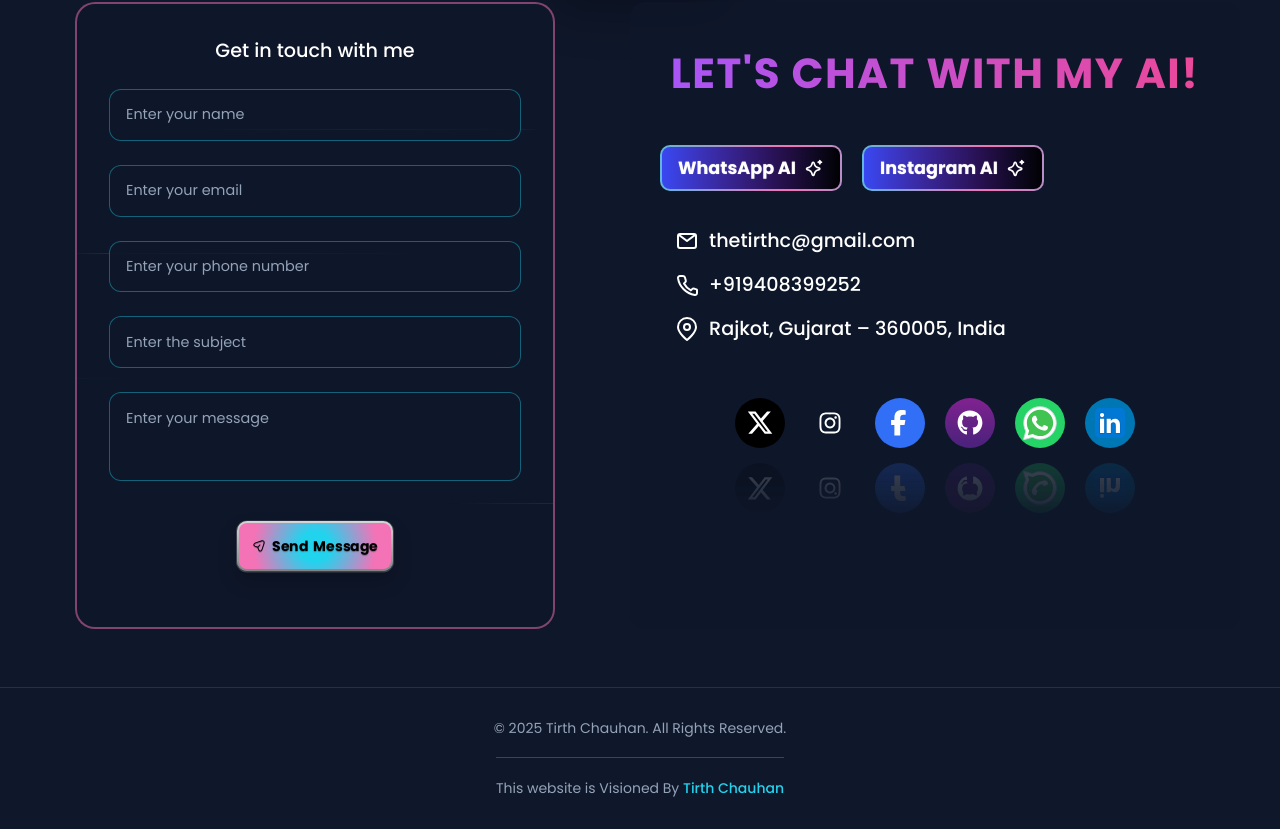
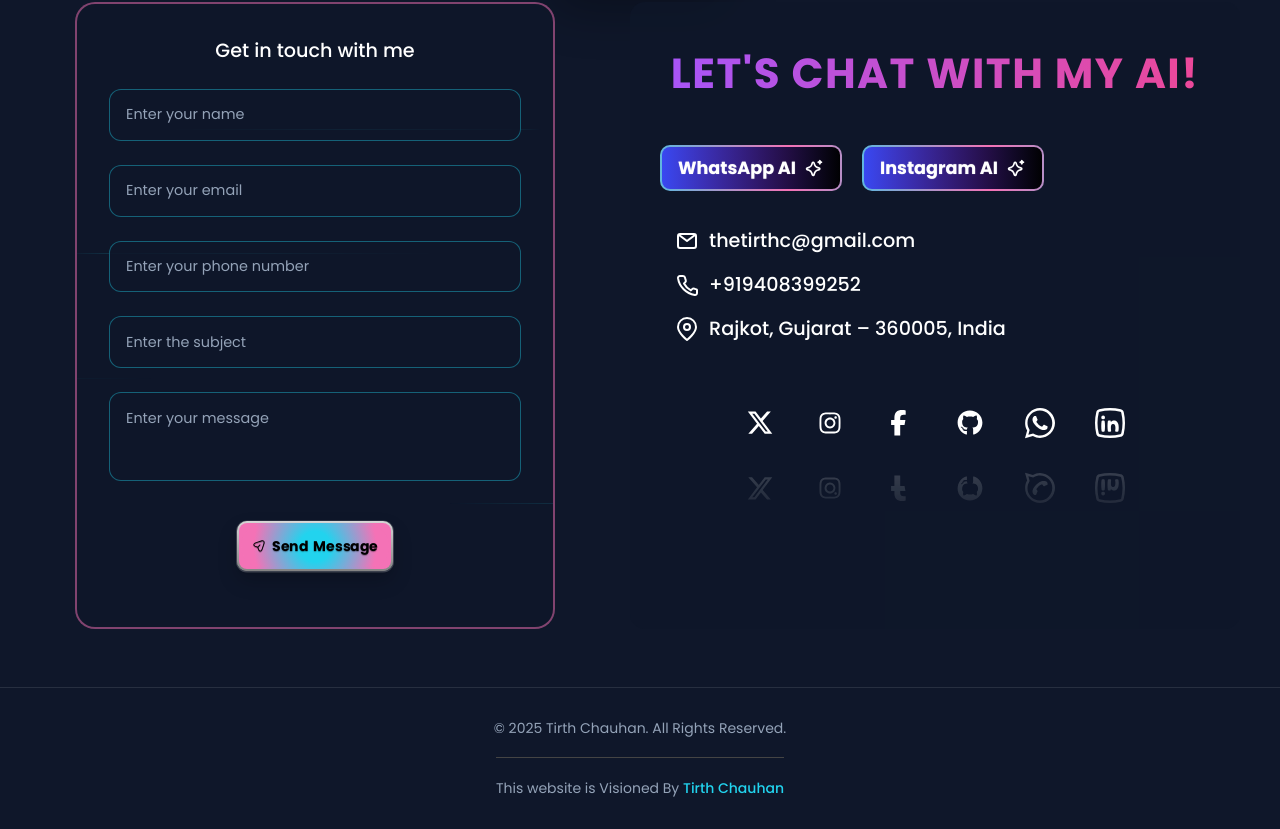
Before and after one commit to thetirthchauhan/personal-portfolio-website-, a plain HTML site: page index.html in a window 1280 px wide. Shown: the part 3641-4470 px from the top of the page. Drawn offline with nearby package versions, Linux system fonts and the light colour scheme.

Commit message:
Update index.html
remove upper layers of icon

```diff
--- a/index.html
+++ b/index.html
@@ -669,14 +669,14 @@
                   </path>
                 </svg>
               </a>
-              <div class="social-icon-1">
+<!--               <div class="social-icon-1">
                 <svg viewBox="0 0 512 512" height="1.7em" xmlns="http://www.w3.org/2000/svg" class="svgIcontwit"
                   fill="white">
                   <path
                     d="M389.2 48h70.6L305.6 224.2 487 464H345L233.7 318.6 106.5 464H35.8L200.7 275.5 26.8 48H172.4L272.9 180.9 389.2 48zM364.4 421.8h39.1L151.1 88h-42L364.4 421.8z">
                   </path>
                 </svg>
-              </div>
+              </div> -->
             </div>
             <div class="socialcontainer">
               <a href="https://instagram.com/tirth_chauhan_21" target="_blank" class="icon social-icon-2-2">
@@ -704,13 +704,13 @@
                   </path>
                 </svg>
               </a>
-              <div class="social-icon-3">
+<!--               <div class="social-icon-3">
                 <svg viewBox="0 0 384 512" fill="white" height="1.6em" xmlns="http://www.w3.org/2000/svg">
                   <path
                     d="M80 299.3V512H196V299.3h86.5l18-97.8H196V166.9c0-51.7 20.3-71.5 72.7-71.5c16.3 0 29.4 .4 37 1.2V7.9C291.4 4 256.4 0 236.2 0C129.3 0 80 50.5 80 159.4v42.1H14v97.8H80z">
                   </path>
                 </svg>
-              </div>
+              </div> -->
             </div>
             <div class="socialcontainer">
               <a href="https://github.com/thetirthchauhan" target="_blank" class="icon social-icon-4-4">
@@ -720,13 +720,13 @@
                   </path>
                 </svg>
               </a>
-              <div class="social-icon-4">
+<!--               <div class="social-icon-4">
                 <svg fill="white" viewBox="0 0 496 512" height="1.6em" xmlns="http://www.w3.org/2000/svg">
                   <path
                     d="M165.9 397.4c0 2-2.3 3.6-5.2 3.6-3.3.3-5.6-1.3-5.6-3.6 0-2 2.3-3.6 5.2-3.6 3-.3 5.6 1.3 5.6 3.6zm-31.1-4.5c-.7 2 1.3 4.3 4.3 4.9 2.6 1 5.6 0 6.2-2s-1.3-4.3-4.3-5.2c-2.6-.7-5.5.3-6.2 2.3zm44.2-1.7c-2.9.7-4.9 2.6-4.6 4.9.3 2 2.9 3.3 5.9 2.6 2.9-.7 4.9-2.6 4.6-4.6-.3-1.9-3-3.2-5.9-2.9zM244.8 8C106.1 8 0 113.3 0 252c0 110.9 69.8 205.8 169.5 239.2 12.8 2.3 17.3-5.6 17.3-12.1 0-6.2-.3-40.4-.3-61.4 0 0-70 15-84.7-29.8 0 0-11.4-29.1-27.8-36.6 0 0-22.9-15.7 1.6-15.4 0 0 24.9 2 38.6 25.8 21.9 38.6 58.6 27.5 72.9 20.9 2.3-16 8.8-27.1 16-33.7-55.9-6.2-112.3-14.3-112.3-110.5 0-27.5 7.6-41.3 23.6-58.9-2.6-6.5-11.1-33.3 2.6-67.9 20.9-6.5 69 27 69 27 20-5.6 41.5-8.5 62.8-8.5s42.8 2.9 62.8 8.5c0 0 48.1-33.6 69-27 13.7 34.7 5.2 61.4 2.6 67.9 16 17.7 25.8 31.5 25.8 58.9 0 96.5-58.9 104.2-114.8 110.5 9.2 7.9 17 22.9 17 46.4 0 33.7-.3 75.4-.3 83.6 0 6.5 4.6 14.4 17.3 12.1C428.2 457.8 496 362.9 496 252 496 113.3 383.5 8 244.8 8zM97.2 352.9c-1.3 1-1 3.3.7 5.2 1.6 1.6 3.9 2.3 5.2 1 1.3-1 1-3.3-.7-5.2-1.6-1.6-3.9-2.3-5.2-1zm-10.8-8.1c-.7 1.3.3 2.9 2.3 3.9 1.6 1 3.6.7 4.3-.7.7-1.3-.3-2.9-2.3-3.9-2-.6-3.6-.3-4.3.7zm32.4 35.6c-1.6 1.3-1 4.3 1.3 6.2 2.3 2.3 5.2 2.6 6.5 1 1.3-1.3.7-4.3-1.3-6.2-2.2-2.3-5.2-2.6-6.5-1zm-11.4-14.7c-1.6 1-1.6 3.6 0 5.9 1.6 2.3 4.3 3.3 5.6 2.3 1.6-1.3 1.6-3.9 0-6.2-1.4-2.3-4-3.3-5.6-2z">
                   </path>
                 </svg>
-              </div>
+              </div> -->
             </div>
             <div class="socialcontainer">
               <a href="https://wa.me/+919408399252" target="_blank" class="icon social-icon-4-4">
@@ -736,7 +736,7 @@
                   </path>
                 </svg>
               </a>
-              <div class="social-icon-5">
+<!--               <div class="social-icon-5">
                 <svg xmlns="http://www.w3.org/2000/svg" x="0px" y="0px" width="100" height="100" viewBox="0 0 48 48">
                   <path fill="#fff"
                     d="M4.9,43.3l2.7-9.8C5.9,30.6,5,27.3,5,24C5,13.5,13.5,5,24,5c5.1,0,9.8,2,13.4,5.6	C41,14.2,43,18.9,43,24c0,10.5-8.5,19-19,19c0,0,0,0,0,0h0c-3.2,0-6.3-0.8-9.1-2.3L4.9,43.3z">
@@ -754,7 +754,7 @@
                     d="M19.3,16c-0.4-0.8-0.7-0.8-1.1-0.8c-0.3,0-0.6,0-0.9,0	s-0.8,0.1-1.3,0.6c-0.4,0.5-1.7,1.6-1.7,4s1.7,4.6,1.9,4.9s3.3,5.3,8.1,7.2c4,1.6,4.8,1.3,5.7,1.2c0.9-0.1,2.8-1.1,3.2-2.3	c0.4-1.1,0.4-2.1,0.3-2.3c-0.1-0.2-0.4-0.3-0.9-0.6s-2.8-1.4-3.2-1.5c-0.4-0.2-0.8-0.2-1.1,0.2c-0.3,0.5-1.2,1.5-1.5,1.9	c-0.3,0.3-0.6,0.4-1,0.1c-0.5-0.2-2-0.7-3.8-2.4c-1.4-1.3-2.4-2.8-2.6-3.3c-0.3-0.5,0-0.7,0.2-1c0.2-0.2,0.5-0.6,0.7-0.8	c0.2-0.3,0.3-0.5,0.5-0.8c0.2-0.3,0.1-0.6,0-0.8C20.6,19.3,19.7,17,19.3,16z"
                     clip-rule="evenodd"></path>
                 </svg>
-              </div>
+              </div> -->
             </div>
             <div class="socialcontainer">
               <a href="https://linkedin.com/in/thetirthchauhan" target="_blank" class="icon social-icon-6-6">
@@ -764,7 +764,7 @@
                   </path>
                 </svg>
               </a>
-              <div class="social-icon-6">
+<!--               <div class="social-icon-6">
                 <svg xmlns="http://www.w3.org/2000/svg" x="0px" y="0px" width="100" height="100" viewBox="0 0 48 48">
                   <path fill="#0078d4"
                     d="M42,37c0,2.762-2.238,5-5,5H11c-2.761,0-5-2.238-5-5V11c0-2.762,2.239-5,5-5h26c2.762,0,5,2.238,5,5	V37z">
@@ -780,7 +780,7 @@
                   </path>
                 </svg>
                 </svg>
-              </div>
+              </div> -->
             </div>
           </div>
         </div>
```
